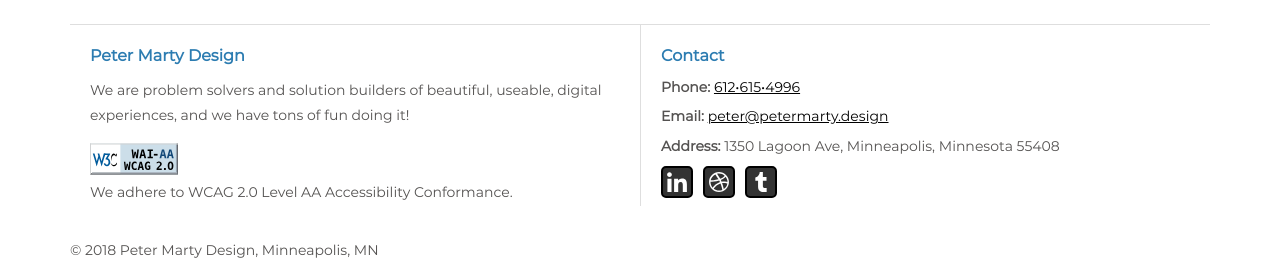
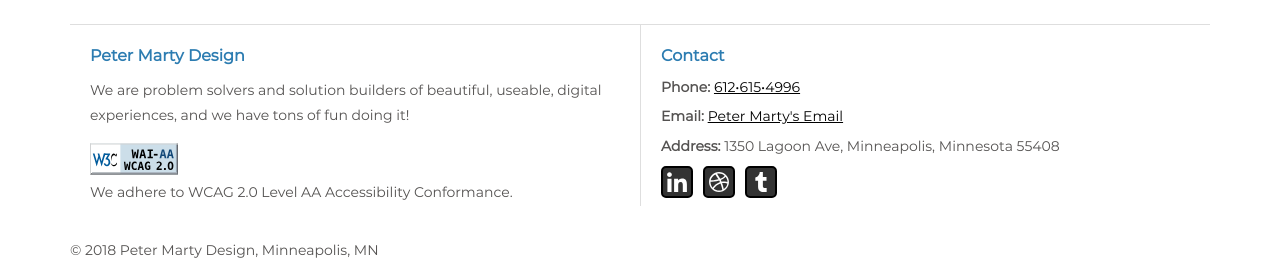
Before and after one commit to petermarty/petermarty.github.io, a Jekyll site: the page built from index.html, in a window 1280 px wide and 900 px high, scrolled down 944 px. Shown: the part 617-897 px from the top of the window. Built offline with Jekyll 4.4.1, drawn with Linux system fonts in a browser that asks for light colours; some web fonts are replaced.

Commit message:
Updates config and email address to reflect current

```diff
--- a/_config.yml
+++ b/_config.yml
@@ -1,6 +1,6 @@
 # Site settings
 title: Peter Marty Design
-email: peter@petermarty.design
+email: petermarty81@gmail.com
 description: "Peter Marty Design"
 baseurl: ""
 url: https://petermarty.design
--- a/_includes/footer.html
+++ b/_includes/footer.html
@@ -23,7 +23,7 @@
                         <span class="u-textWeightBold">Phone:</span> <a href="tel:+6126154996">612&bull;615&bull;4996</a>
                     </li>
                     <li>
-                        <span class="u-textWeightBold">Email:</span> <a href="mailto:peter@petermarty.design" itemprop="email">peter@petermarty.design</a>
+                        <span class="u-textWeightBold">Email:</span> <a href="mailto:petermarty81@gmail.com" itemprop="email">Peter Marty&apos;s Email</a>
                     </li>
                     <li>
                         <span class="u-textWeightBold">Address:</span>
```
